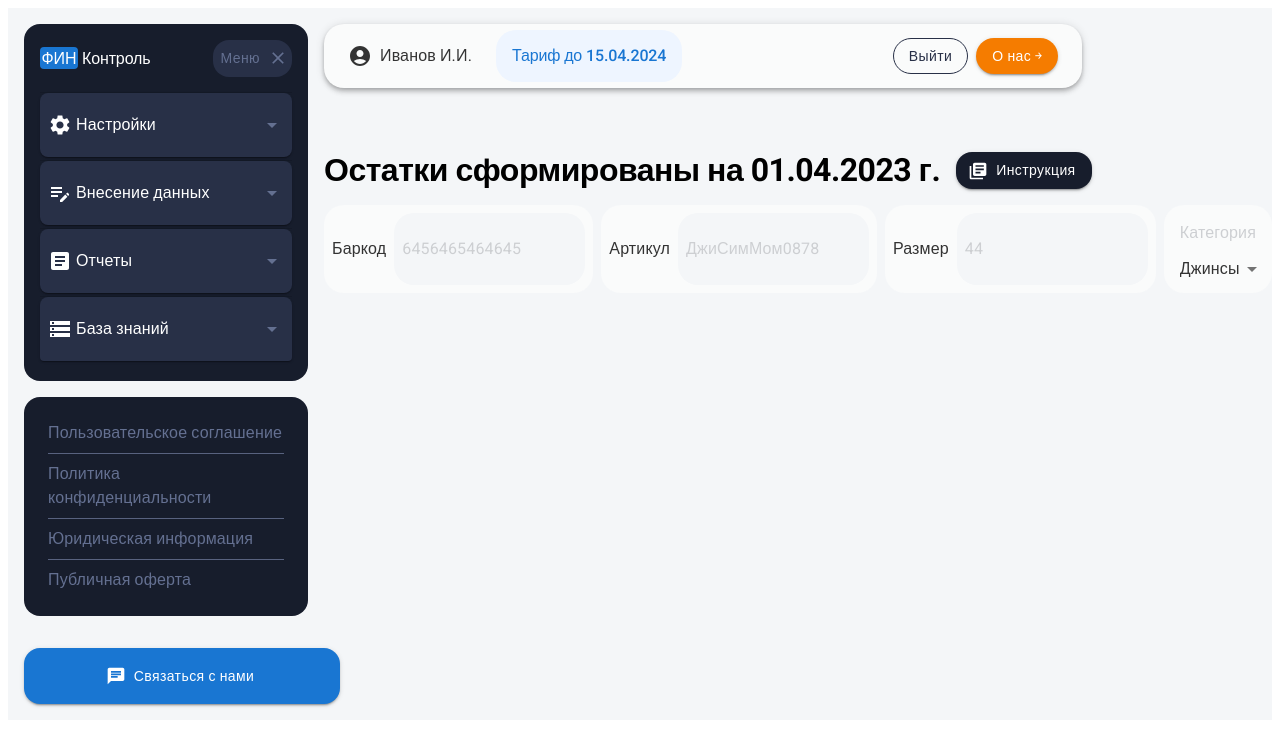
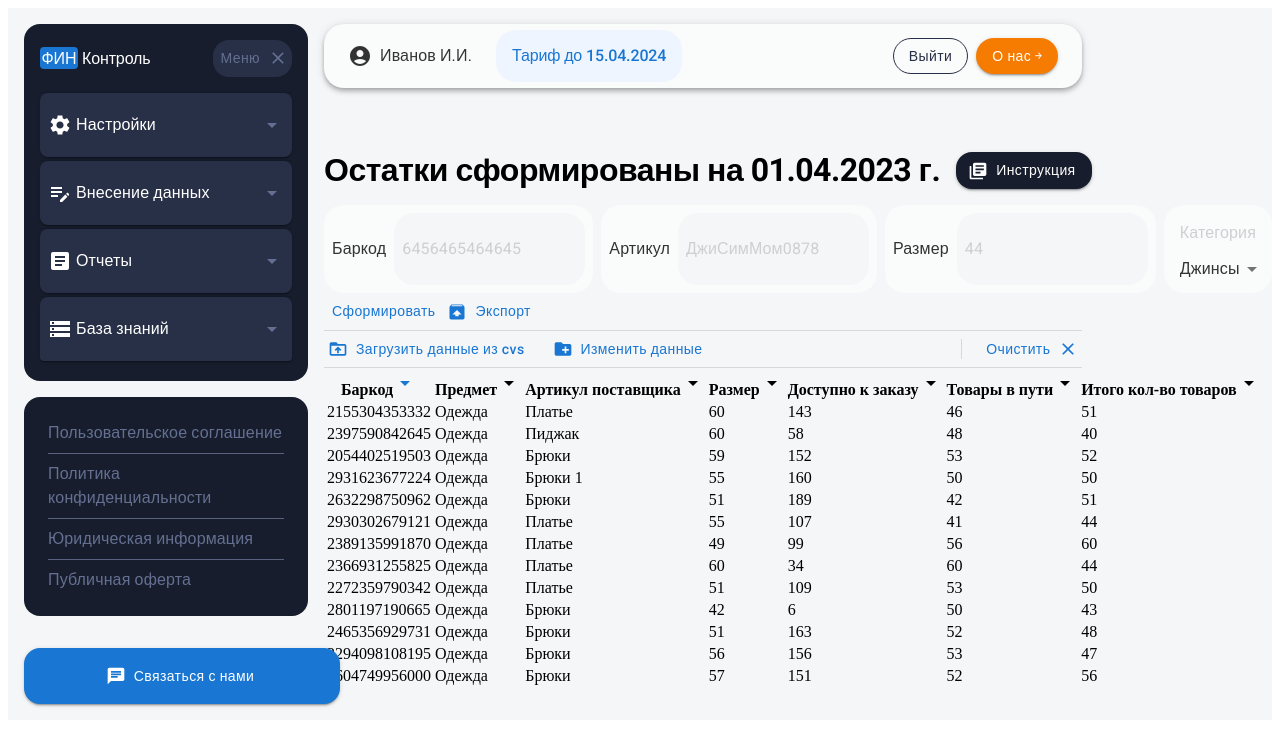
Before and after one commit to DinaraDervel/dashboard, a React (Vite) app: page / in a window 1280 px wide. Shown: the top 748 px of the page. Built offline with nearby package versions, Linux system fonts and the light colour scheme; a web font is replaced by a local one.

Commit message:
add json with data, table, state manager - mobx

```diff
--- /dev/null
+++ b/generatedData.json
@@ -0,0 +1,119 @@
+[
+  {
+    "barcode": 2155304353332,
+    "item": "Одежда",
+    "companyArticle": "Платье",
+    "size": 60,
+    "available": 143,
+    "onTheWay": 46,
+    "total": 51
+  },
+  {
+    "barcode": 2397590842645,
+    "item": "Одежда",
+    "companyArticle": "Пиджак",
+    "size": 60,
+    "available": 58,
+    "onTheWay": 48,
+    "total": 40
+  },
+  {
+    "barcode": 2054402519503,
+    "item": "Одежда",
+    "companyArticle": "Брюки",
+    "size": 59,
+    "available": 152,
+    "onTheWay": 53,
+    "total": 52
+  },
+  {
+    "barcode": 2931623677224,
+    "item": "Одежда",
+    "companyArticle": "Брюки 1",
+    "size": 55,
+    "available": 160,
+    "onTheWay": 50,
+    "total": 50
+  },
+  {
+    "barcode": 2632298750962,
+    "item": "Одежда",
+    "companyArticle": "Брюки",
+    "size": 51,
+    "available": 189,
+    "onTheWay": 42,
+    "total": 51
+  },
+  {
+    "barcode": 2930302679121,
+    "item": "Одежда",
+    "companyArticle": "Платье",
+    "size": 55,
+    "available": 107,
+    "onTheWay": 41,
+    "total": 44
+  },
+  {
+    "barcode": 2389135991870,
+    "item": "Одежда",
+    "companyArticle": "Платье",
+    "size": 49,
+    "available": 99,
+    "onTheWay": 56,
+    "total": 60
+  },
+  {
+    "barcode": 2366931255825,
+    "item": "Одежда",
+    "companyArticle": "Платье",
+    "size": 60,
+    "available": 34,
+    "onTheWay": 60,
+    "total": 44
+  },
+  {
+    "barcode": 2272359790342,
+    "item": "Одежда",
+    "companyArticle": "Платье",
+    "size": 51,
+    "available": 109,
+    "onTheWay": 53,
+    "total": 50
+  },
+  {
+    "barcode": 2801197190665,
+    "item": "Одежда",
+    "companyArticle": "Брюки",
+    "size": 42,
+    "available": 6,
+    "onTheWay": 50,
+    "total": 43
+  },
+  {
+    "barcode": 2465356929731,
+    "item": "Одежда",
+    "companyArticle": "Брюки",
+    "size": 51,
+    "available": 163,
+    "onTheWay": 52,
+    "total": 48
+  },
+  {
+    "barcode": 2294098108195,
+    "item": "Одежда",
+    "companyArticle": "Брюки",
+    "size": 56,
+    "available": 156,
+    "onTheWay": 53,
+    "total": 47
+  },
+  {
+    "barcode": 2604749956000,
+    "item": "Одежда",
+    "companyArticle": "Брюки",
+    "size": 57,
+    "available": 151,
+    "onTheWay": 52,
+    "total": 56
+  }
+]
--- a/package.json
+++ b/package.json
@@ -15,6 +15,8 @@
     "@fontsource/roboto": "^5.0.15",
     "@mui/icons-material": "^6.1.0",
     "@mui/material": "^6.1.0",
+    "mobx": "^6.13.2",
+    "mobx-react": "^9.1.1",
     "react": "^18.3.1",
     "react-dom": "^18.3.1"
   },
--- a/src/App.tsx
+++ b/src/App.tsx
@@ -5,6 +5,7 @@ import Sidebar from "./Components/Sidebar/Sidebar";
 import TopBar from "./Components/MainPage/TopBar/TopBar";
 import LibraryBooksIcon from "@mui/icons-material/LibraryBooks";
 import SearchForm from "./Components/MainPage/SearchForm/SearchForm";
+import TableArea from "./Components/MainPage/TableArea/TableArea";
 
 function App() {
   return (
@@ -40,6 +41,7 @@ function App() {
               </Button>
             </Stack>
             <SearchForm />
+            <TableArea />
           </Grid>
         </Grid>
       </ThemeProvider>
--- a/src/Components/MainPage/SearchForm/SearchForm.tsx
+++ b/src/Components/MainPage/SearchForm/SearchForm.tsx
@@ -1,6 +1,7 @@
-import { Stack } from "@mui/material";
+import { Button, Stack } from "@mui/material";
 import SearchItem from "./SearchItem/SearchItem";
 import SelectItem from "./SelectItem/SelectItem";
+import UnarchiveIcon from "@mui/icons-material/Unarchive";
 
 const SearchForm = () => {
   return (
@@ -11,6 +12,8 @@ const SearchForm = () => {
         <SearchItem name="Размер" value="44" />
         <SelectItem name="Категория" value="Джинсы" />
       </Stack>
+      <Button>Сформировать</Button>
+      <Button startIcon={<UnarchiveIcon />}>Экспорт</Button>
     </div>
   );
 };
--- /dev/null
+++ b/src/Components/MainPage/TableArea/ProductTable/ProductTable.tsx
@@ -0,0 +1,85 @@
+import { Product } from "../../../../store/ProductStore";
+import { observer } from "mobx-react";
+import { useStores } from "../../../../use-store";
+import { useEffect } from "react";
+import ArrowDropDownIcon from "@mui/icons-material/ArrowDropDown";
+
+function ProductRow({ product }: { product: Product }) {
+  const { barcode, item, companyArticle, size, available, onTheWay, total } =
+    product;
+  return (
+    <tr>
+      <td>{barcode}</td>
+      <td>{item}</td>
+      <td>{companyArticle}</td>
+      <td>{size}</td>
+      <td>{available}</td>
+      <td>{onTheWay}</td>
+      <td>{total}</td>
+    </tr>
+  );
+}
+
+const ProductTable = observer(() => {
+  const { productStore } = useStores();
+
+  useEffect(() => {
+    if (!productStore.isLoading) productStore.load();
+    // eslint-disable-next-line
+  }, []);
+
+  const rowsOfProductsRendered = productStore.rowsOfProducts.map((el) => (
+    <ProductRow product={el} key={el.barcode} />
+  ));
+
+  function sort(field: keyof Product) {
+    productStore.rowsOfProducts.sort((a, b) => {
+      if (a[field] < b[field]) return -1;
+      else if (a[field] > b[field]) return 1;
+      return 0;
+    });
+  }
+
+  return (
+    <table>
+      <thead>
+        <tr>
+          <th>
+            Баркод
+            <ArrowDropDownIcon
+              color="primary"
+              onClick={() => sort("barcode")}
+            />
+          </th>
+          <th>
+            Предмет
+            <ArrowDropDownIcon onClick={() => sort("item")} />
+          </th>
+          <th>
+            Артикул поставщика
+            <ArrowDropDownIcon onClick={() => sort("companyArticle")} />
+          </th>
+          <th>
+            Размер
+            <ArrowDropDownIcon onClick={() => sort("size")} />
+          </th>
+          <th>
+            Доступно к заказу
+            <ArrowDropDownIcon onClick={() => sort("available")} />
+          </th>
+          <th>
+            Товары в пути
+            <ArrowDropDownIcon onClick={() => sort("onTheWay")} />
+          </th>
+          <th>
+            Итого кол-во товаров
+            <ArrowDropDownIcon onClick={() => sort("total")} />
+          </th>
+        </tr>
+      </thead>
+      <tbody>{rowsOfProductsRendered}</tbody>
+    </table>
+  );
+});
+
+export default ProductTable;
--- /dev/null
+++ b/src/Components/MainPage/TableArea/TableArea.tsx
@@ -0,0 +1,35 @@
+import { Button, Divider, Stack } from "@mui/material";
+import ProductTable from "./ProductTable/ProductTable";
+import DriveFolderUploadIcon from "@mui/icons-material/DriveFolderUpload";
+import CreateNewFolderIcon from "@mui/icons-material/CreateNewFolder";
+import CloseIcon from "@mui/icons-material/Close";
+
+const TableArea = () => {
+  return (
+    <div>
+      <Divider sx={{ width: "80%" }}></Divider>
+      <Stack
+        direction="row"
+        sx={{
+          width: "80%",
+          justifyContent: "space-between",
+        }}
+      >
+        <Stack direction="row" gap={2}>
+          <Button startIcon={<DriveFolderUploadIcon />}>
+            Загрузить данные из cvs
+          </Button>
+          <Button startIcon={<CreateNewFolderIcon />}>Изменить данные</Button>
+        </Stack>
+        <Stack direction="row" gap={2}>
+          <Divider orientation="vertical" variant="middle" flexItem />
+          <Button endIcon={<CloseIcon />}>Очистить</Button>
+        </Stack>
+      </Stack>
+      <Divider sx={{ width: "80%" }}></Divider>
+      <ProductTable />
+    </div>
+  );
+};
+
+export default TableArea;
--- /dev/null
+++ b/src/api/request.ts
@@ -0,0 +1,5 @@
+export const getAllProducts = () => {
+  return fetch("../../generatedData.json").then((response) => {
+    return response.json();
+  });
+};
--- /dev/null
+++ b/src/store/ProductStore.ts
@@ -0,0 +1,57 @@
+import { makeAutoObservable } from "mobx";
+import { getAllProducts } from "../api/request";
+
+export type Product = {
+  barcode: number;
+  item: string;
+  companyArticle: string;
+  size: number;
+  available: number;
+  onTheWay: number;
+  total: number;
+};
+
+export class ProductStore {
+  products: Array<Product> = [];
+  rowsOfProducts: Array<Product> = [];
+  categories: Set<string> = new Set([]);
+  // selectedBrand: string | undefined = undefined;
+  isLoading: boolean = false;
+  error: Error | null = null;
+
+  constructor() {
+    makeAutoObservable(this);
+  }
+
+  load() {
+    this.isLoading = true;
+    this.error = null;
+    getAllProducts()
+      .then((data) => {
+        this.products = data;
+        this.rowsOfProducts =
+          //this.selectedBrand
+          //   ? this.products.filter(
+          //       (product) => product.brand === this.selectedBrand
+          //     )
+          //   :
+          this.products;
+        console.log(this.products);
+      })
+      .catch((err) => {
+        this.error = err;
+      })
+      .finally(() => (this.isLoading = false));
+  }
+
+  // getBrands() {
+  //   this.brands = new Set(this.products.map((product) => product.brand));
+  // }
+
+  // selectBrand(brand: string | undefined) {
+  //   this.selectedBrand = brand;
+  //   this.rowsOfProducts = this.selectedBrand
+  //     ? this.products.filter((product) => product.brand === this.selectedBrand)
+  //     : this.products;
+  // }
+}
--- /dev/null
+++ b/src/store/index.tsx
@@ -0,0 +1,6 @@
+import { createContext } from "react";
+import { ProductStore } from "./ProductStore";
+
+export const rootStoreContext = createContext({
+  productStore: new ProductStore(),
+});
--- /dev/null
+++ b/src/use-store.tsx
@@ -0,0 +1,4 @@
+import { useContext } from "react";
+import { rootStoreContext } from "./store";
+
+export const useStores = () => useContext(rootStoreContext);
```
Also changed, not shown: 1 other file (tests, documents, lock files or other folders).
